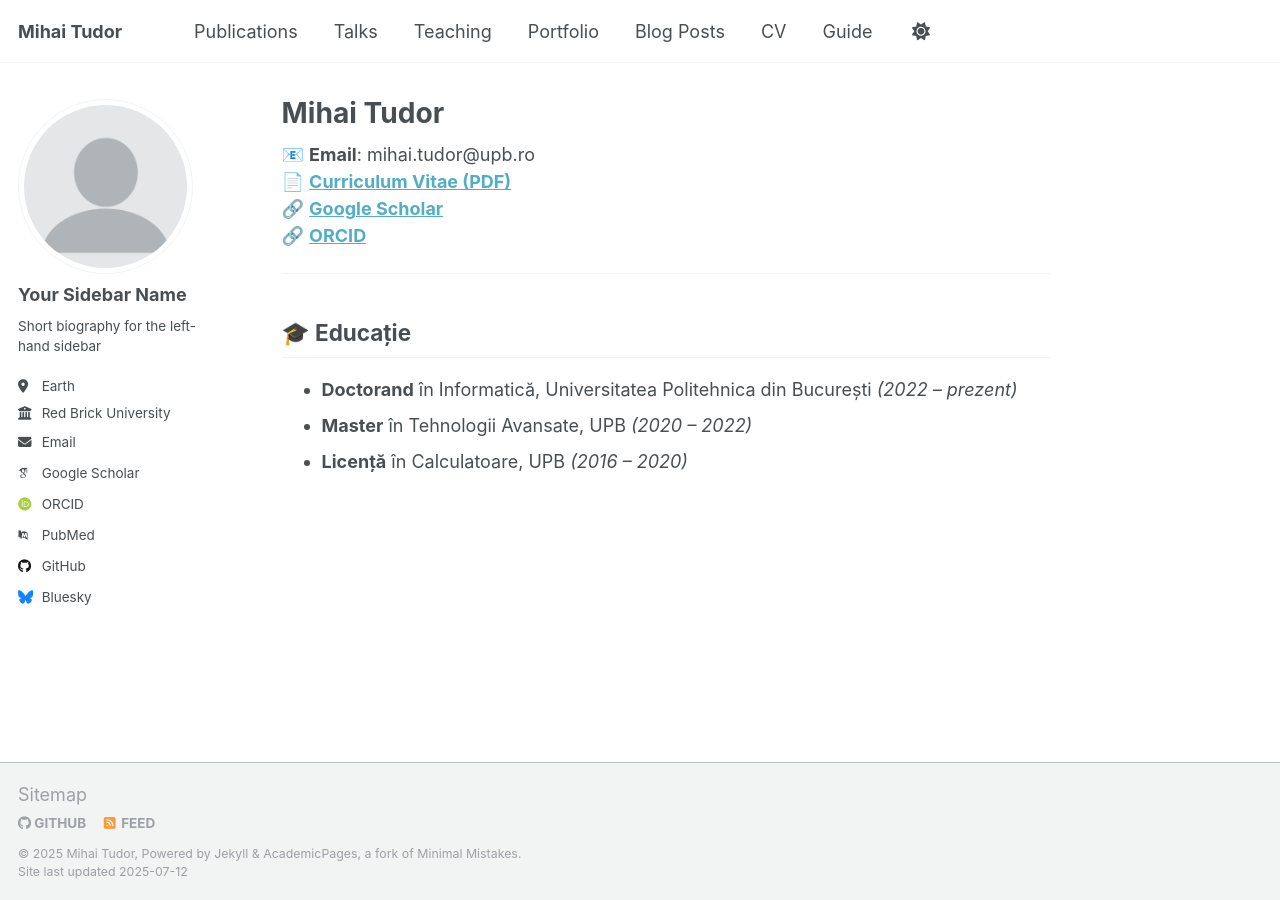
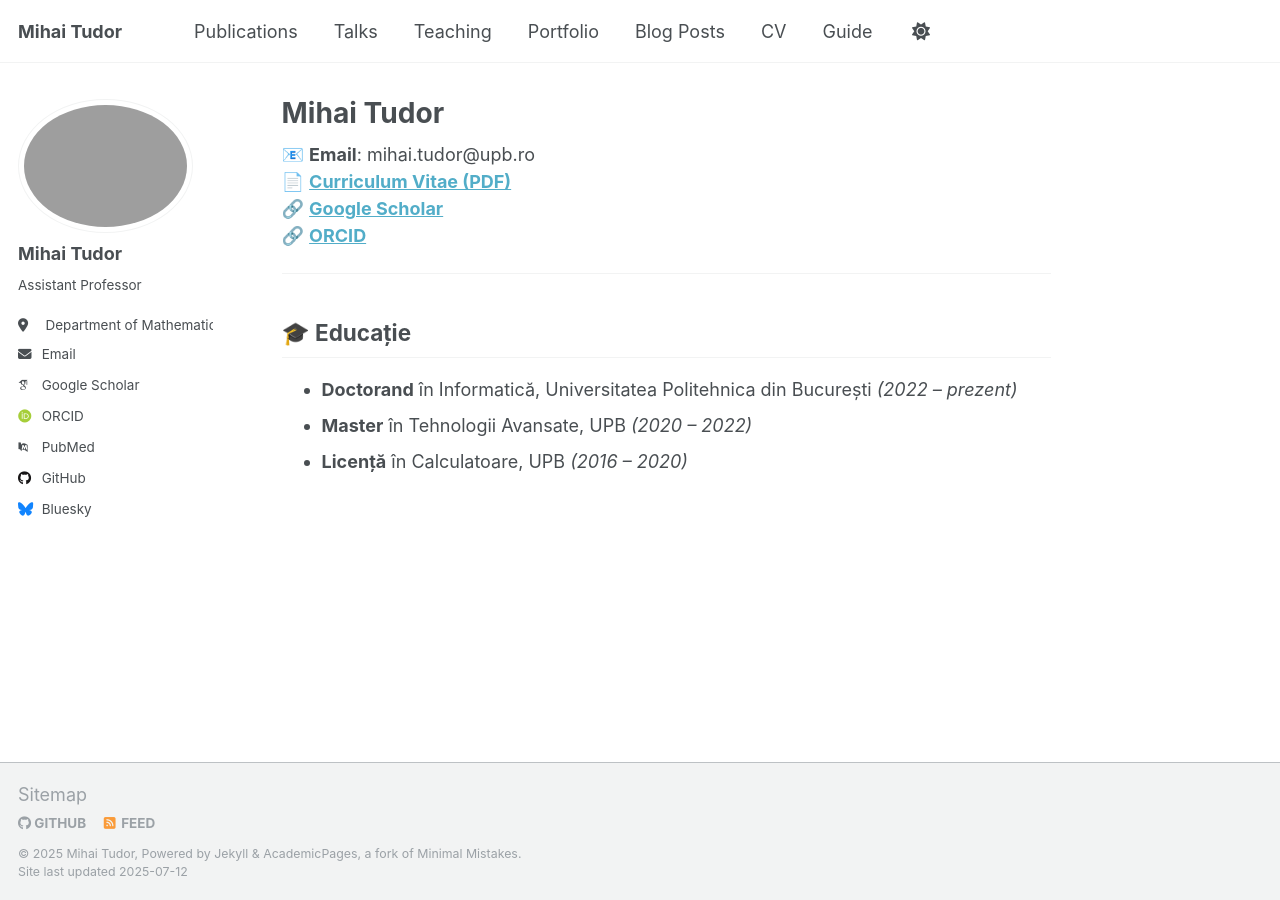
Before and after one commit to MihaiTudor26/mihaitudor26.github.io, a Jekyll site: the page built from _pages/about.md, in a window 1280 px wide. Built offline with Jekyll 4.4.1, drawn with Linux system fonts in a browser that asks for light colours; some web fonts are replaced; a script that is not in the unit is left out.

Commit message:
Update _config.yml

```diff
--- a/_config.yml
+++ b/_config.yml
@@ -23,14 +23,14 @@ repository               : "mihaitudor26/mihaitudor26.github.io"  # userul/repo-
 #               Additional customization can be done by editing /_includes/author-profile.html
 author:
   # Biographic information
-  avatar           : "profile.png"
-  name             : "Your Sidebar Name"
-  pronouns         : # example: "she/her"
-  bio              : "Short biography for the left-hand sidebar"
-  location         : "Earth"
-  employer         : "Red Brick University"
+ # avatar           : "profile.png"
+  name             : "Mihai Tudor"
+ # pronouns         : # example: "she/her"
+  bio              : " Assistant Professor"
+  location         : " Department of Mathematics, University of Craiova "
+  #employer         : "Red Brick University"
   uri              : # URL
-  email            : "none@example.org"
+  email            : "adrian_mihai61@yahoo.com"
 
   # Academic websites
   academia         : # URL
```
